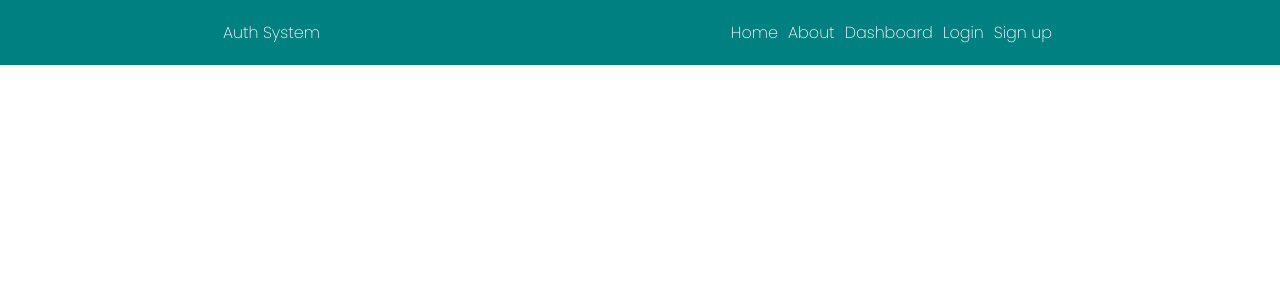
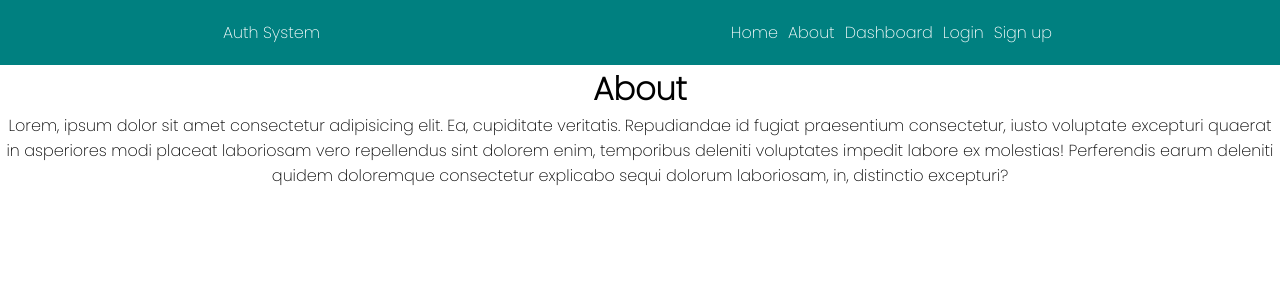
Before and after one commit to kowais915/jwt-aut-frontend, a React (Create React App) app: page /about in a window 1280 px wide. Shown: the top 300 px of the page. Built offline with nearby package versions, Linux system fonts and the light colour scheme.

Commit message:
:construction: Working on the navbar.

```diff
--- a/package.json
+++ b/package.json
@@ -3,6 +3,9 @@
   "version": "0.1.0",
   "private": true,
   "dependencies": {
+    "@emotion/react": "^11.11.1",
+    "@emotion/styled": "^11.11.0",
+    "@mui/material": "^5.13.6",
     "@testing-library/jest-dom": "^5.16.5",
     "@testing-library/react": "^13.4.0",
     "@testing-library/user-event": "^13.5.0",
--- a/src/App.js
+++ b/src/App.js
@@ -1,6 +1,9 @@
 import Navbar from './components/Navbar';
+import About from './components/About';
 import './App.css';
 import {browserRouter, Routes, Route, Link, NavLink, BrowserRouter} from 'react-router-dom';
+import Home from './components/Home';
+import Dashboard from './components/Dashboard';
 function App() {
   return (
     <div className="App">
@@ -16,7 +19,9 @@ function App() {
 
         <main>
           <Routes>
+            <Route  path="/about"  element={<About/>}/>
 
+            <Route path ="/dashboard" element={<Dashboard/>}/>
           </Routes>
         </main>
 
--- /dev/null
+++ b/src/components/About.js
@@ -0,0 +1,15 @@
+import styles from '../styles/About.module.css';
+
+
+
+
+const About = () => {
+    return (
+        <div className={styles.about}>
+            <h1>About</h1>
+            <p>Lorem, ipsum dolor sit amet consectetur adipisicing elit. Ea, cupiditate veritatis. Repudiandae id fugiat praesentium consectetur, iusto voluptate excepturi quaerat in asperiores modi placeat laboriosam vero repellendus sint dolorem enim, temporibus deleniti voluptates impedit labore ex molestias! Perferendis earum deleniti quidem doloremque consectetur explicabo sequi dolorum laboriosam, in, distinctio excepturi?</p>
+        </div>
+     );
+}
+
+export default About;
--- /dev/null
+++ b/src/components/Dashboard.js
@@ -0,0 +1,12 @@
+
+
+const Dashboard = () => {
+    return (
+        <div className="dash">
+            <h1>This is dashboard</h1>
+        </div>
+
+     );
+}
+
+export default Dashboard;
--- /dev/null
+++ b/src/components/Home.js
@@ -0,0 +1,14 @@
+import Navbar from './Navbar';
+
+const Home = () => {
+    return (
+
+        <>
+            <Navbar/>
+
+
+        </>
+     );
+}
+
+export default Home;
```
Also changed, not shown: src/styles/About.module.css (added), 1 other file (tests, documents, lock files or other folders).
